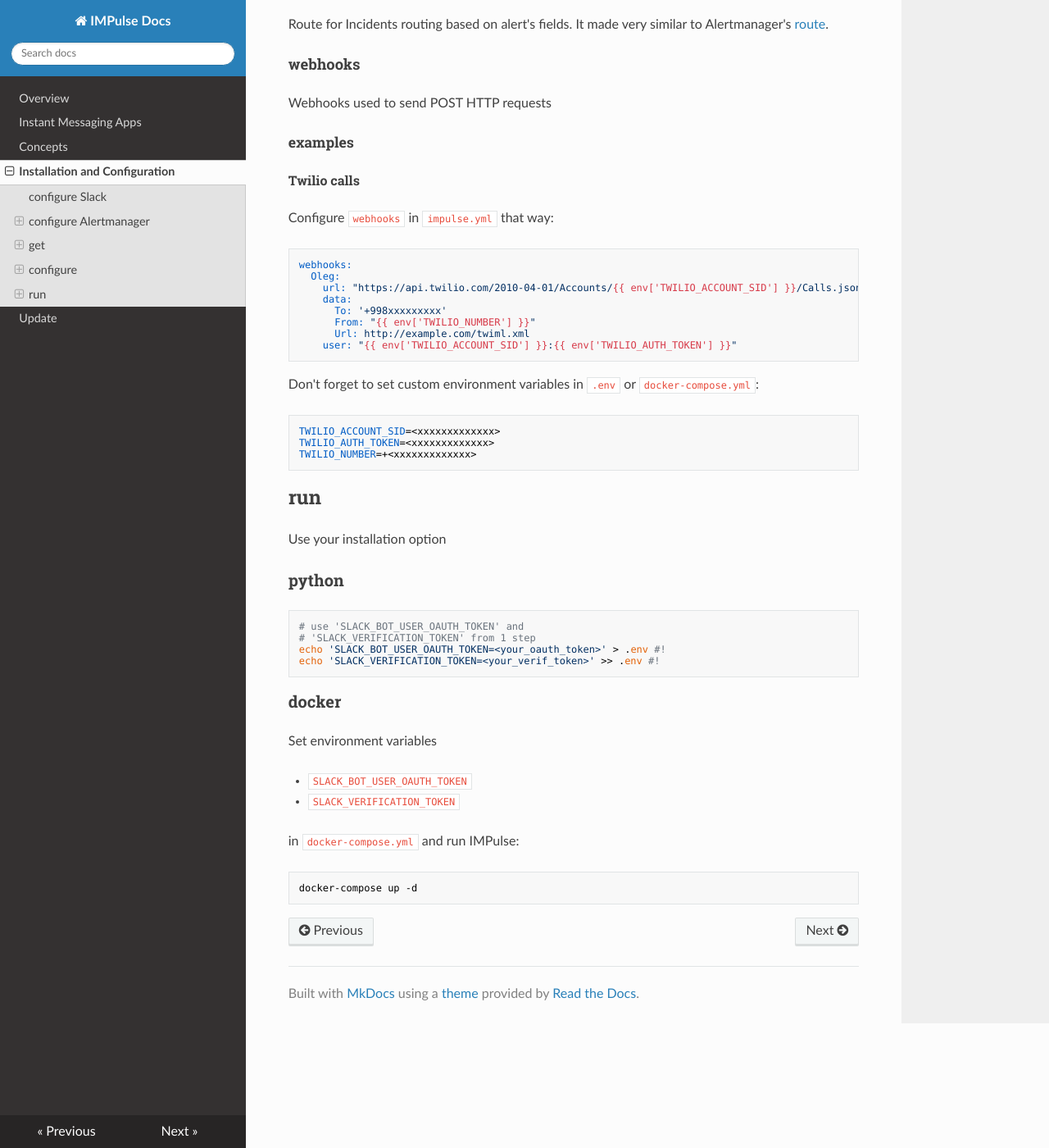
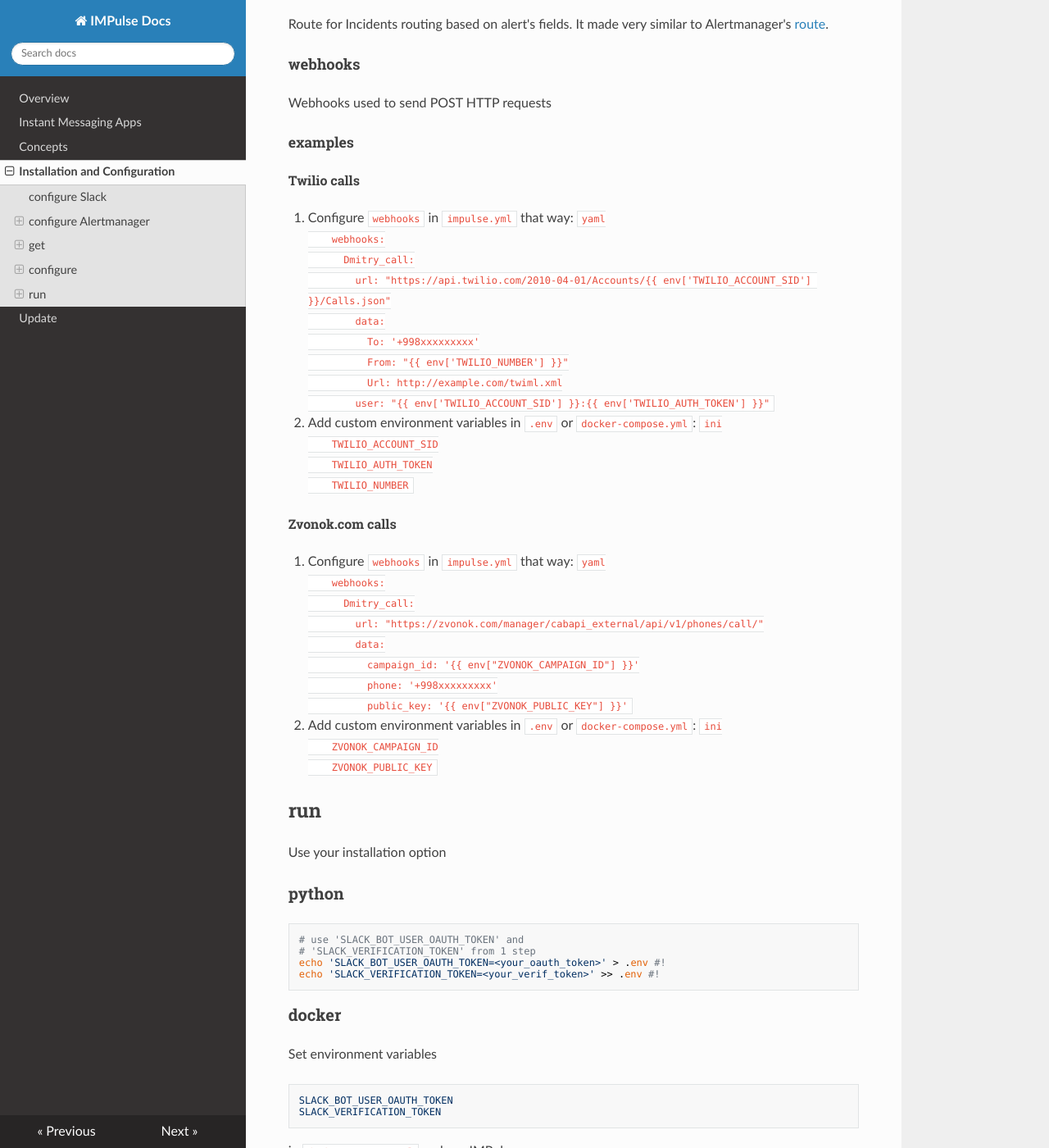
Before and after one commit to DiTsi/impulse-docs, an MkDocs documentation site: the page built from docs/install_and_configure.md, in a window 1280 px wide and 1400 px high, scrolled down 2462 px. Shown: the whole window at 82% size. Built offline with MkDocs 1.6.1, drawn with Linux system fonts in a browser that asks for light colours; nearby versions of some CDN libraries.

````diff
--- a/docs/install_and_configure.md
+++ b/docs/install_and_configure.md
@@ -110,24 +110,43 @@ Webhooks used to send POST HTTP requests
 
 ###### Twilio calls
 
-Configure `webhooks` in `impulse.yml` that way:
-```yaml
-webhooks:
-  Oleg:
-    url: "https://api.twilio.com/2010-04-01/Accounts/{{ env['TWILIO_ACCOUNT_SID'] }}/Calls.json"
-    data:
-      To: '+998xxxxxxxxx'
-      From: "{{ env['TWILIO_NUMBER'] }}"
-      Url: http://example.com/twiml.xml
-    user: "{{ env['TWILIO_ACCOUNT_SID'] }}:{{ env['TWILIO_AUTH_TOKEN'] }}"
-```
+1. Configure `webhooks` in `impulse.yml` that way:
+    ```yaml
+    webhooks:
+      Dmitry_call:
+        url: "https://api.twilio.com/2010-04-01/Accounts/{{ env['TWILIO_ACCOUNT_SID'] }}/Calls.json"
+        data:
+          To: '+998xxxxxxxxx'
+          From: "{{ env['TWILIO_NUMBER'] }}"
+          Url: http://example.com/twiml.xml
+        user: "{{ env['TWILIO_ACCOUNT_SID'] }}:{{ env['TWILIO_AUTH_TOKEN'] }}"
+    ```
 
-Don't forget to set custom environment variables in `.env` or `docker-compose.yml`:
-```ini
-TWILIO_ACCOUNT_SID=<xxxxxxxxxxxxx>
-TWILIO_AUTH_TOKEN=<xxxxxxxxxxxxx>
-TWILIO_NUMBER=+<xxxxxxxxxxxxx>
-```
+2. Add custom environment variables in `.env` or `docker-compose.yml`:
+    ```ini
+    TWILIO_ACCOUNT_SID
+    TWILIO_AUTH_TOKEN
+    TWILIO_NUMBER
+    ```
+
+###### Zvonok.com calls
+
+1. Configure `webhooks` in `impulse.yml` that way:
+    ```yaml
+    webhooks:
+      Dmitry_call:
+        url: "https://zvonok.com/manager/cabapi_external/api/v1/phones/call/"
+        data:
+          campaign_id: '{{ env["ZVONOK_CAMPAIGN_ID"] }}'
+          phone: '+998xxxxxxxxx'
+          public_key: '{{ env["ZVONOK_PUBLIC_KEY"] }}'
+    ```
+
+2. Add custom environment variables in `.env` or `docker-compose.yml`:
+    ```ini
+    ZVONOK_CAMPAIGN_ID
+    ZVONOK_PUBLIC_KEY
+    ```
 
 ## run
 
@@ -145,9 +164,10 @@ echo 'SLACK_VERIFICATION_TOKEN=<your_verif_token>' >> .env #!
 ### docker
 
 Set environment variables
-
-- `SLACK_BOT_USER_OAUTH_TOKEN`
-- `SLACK_VERIFICATION_TOKEN`
+```yaml
+SLACK_BOT_USER_OAUTH_TOKEN
+SLACK_VERIFICATION_TOKEN
+```
 
 in `docker-compose.yml` and run IMPulse:
 
````
Also changed, not shown: docs/concepts.md (+1 -1 lines), docs/index.md (+1 -1 lines), docs/update.md (+10 -0 lines).
